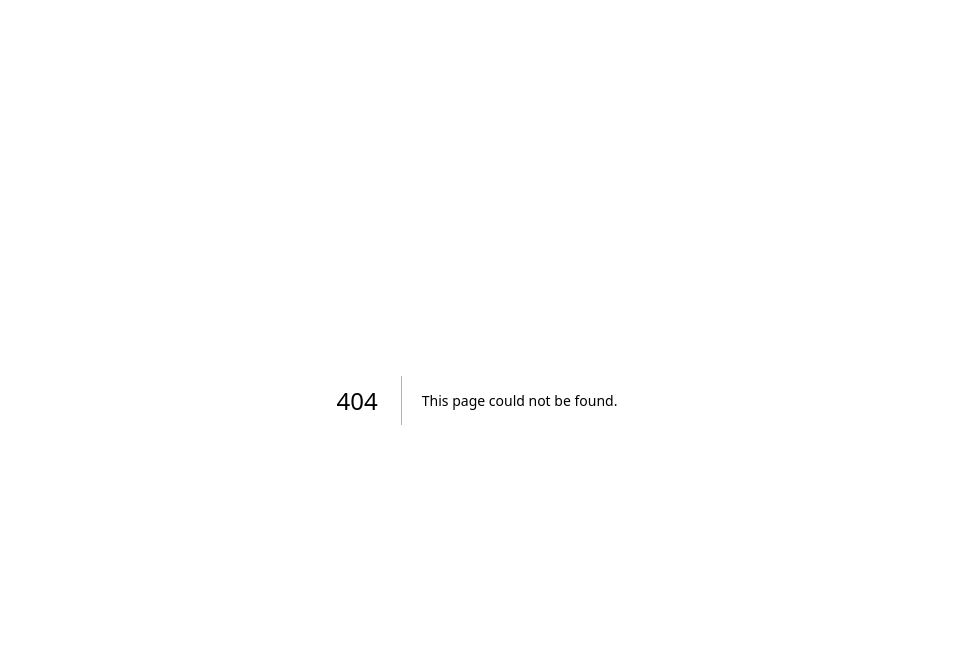
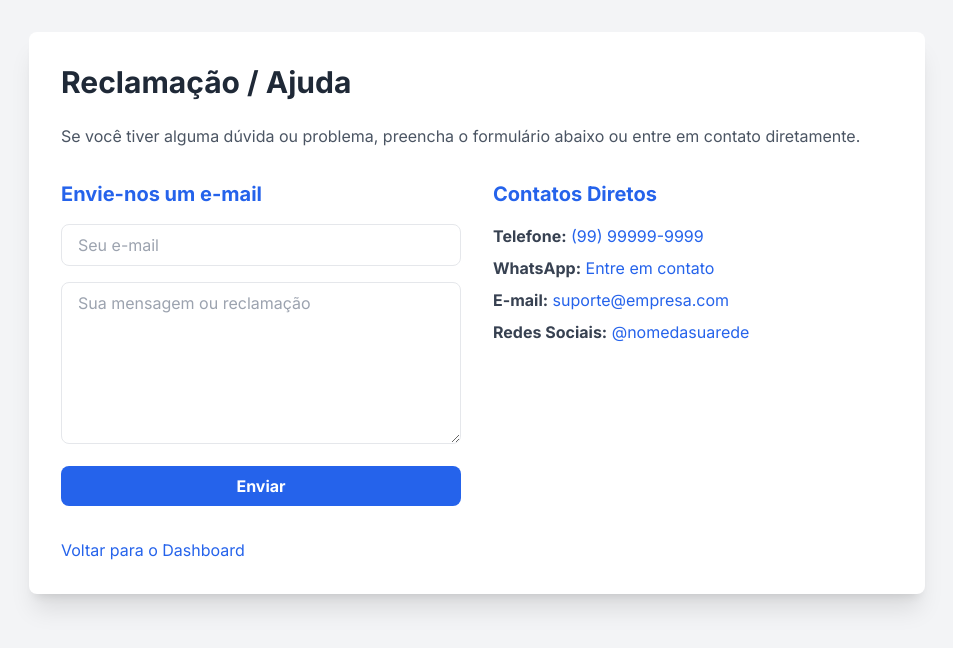
Before and after one commit to amaro-netto/help-desk-frontend, a Next.js app: page /help in a window 1280 px wide. Before the commit this address had no page. Shown: the top 648 px of the page, without its empty margins (163-1116 px from the left). Built offline with nearby package versions, Linux system fonts and the light colour scheme.

Commit message:
feat(ui): Adiciona a página de reclamação e ajuda
- Cria a página `/help` com um formulário para envio de e-mail de contato.
- Inclui uma seção de contatos diretos (telefone, WhatsApp, redes sociais) na página.
- O layout é estilizado com Tailwind CSS para consistência.

```diff
--- /dev/null
+++ b/src/app/help/page.tsx
@@ -0,0 +1,85 @@
+"use client";
+
+import Link from 'next/link';
+import { useState } from 'react';
+
+export default function HelpPage() {
+  const [email, setEmail] = useState('');
+  const [message, setMessage] = useState('');
+
+  const handleEmailSubmit = (e: React.FormEvent) => {
+    e.preventDefault();
+    // Lógica para envio do e-mail ainda não está implementada no backend.
+    // Esta parte do código é apenas para a interface.
+    alert('Sua mensagem foi enviada. O suporte entrará em contato em breve.');
+    setEmail('');
+    setMessage('');
+  };
+
+  return (
+    <div className="flex h-screen bg-gray-100">
+      <main className="flex-1 p-8 overflow-y-auto">
+        <div className="bg-white p-8 rounded-lg shadow-xl w-full max-w-4xl mx-auto">
+          <h1 className="text-3xl font-bold text-gray-800 mb-6">Reclamação / Ajuda</h1>
+          <p className="text-gray-600 mb-8">
+            Se você tiver alguma dúvida ou problema, preencha o formulário abaixo ou entre em contato diretamente.
+          </p>
+
+          <div className="grid md:grid-cols-2 gap-8">
+            {/* Seção do Formulário */}
+            <div>
+              <h2 className="text-xl font-bold text-blue-600 mb-4">Envie-nos um e-mail</h2>
+              <form onSubmit={handleEmailSubmit} className="space-y-4">
+                <input
+                  type="email"
+                  value={email}
+                  onChange={(e) => setEmail(e.target.value)}
+                  placeholder="Seu e-mail"
+                  required
+                  className="w-full px-4 py-2 border rounded-lg focus:outline-none focus:ring-2 focus:ring-blue-500"
+                />
+                <textarea
+                  value={message}
+                  onChange={(e) => setMessage(e.target.value)}
+                  placeholder="Sua mensagem ou reclamação"
+                  required
+                  rows={6}
+                  className="w-full px-4 py-2 border rounded-lg focus:outline-none focus:ring-2 focus:ring-blue-500"
+                />
+                <button
+                  type="submit"
+                  className="w-full text-white font-bold py-2 px-4 rounded-lg bg-blue-600 hover:bg-blue-700 transition duration-200"
+                >
+                  Enviar
+                </button>
+              </form>
+            </div>
+
+            {/* Seção de Contatos */}
+            <div>
+              <h2 className="text-xl font-bold text-blue-600 mb-4">Contatos Diretos</h2>
+              <ul className="space-y-2 text-gray-700">
+                <li>
+                  <strong>Telefone:</strong> <a href="tel:99999999999" className="text-blue-600 hover:underline">(99) 99999-9999</a>
+                </li>
+                <li>
+                  <strong>WhatsApp:</strong> <a href="https://wa.me/99999999999" target="_blank" rel="noopener noreferrer" className="text-blue-600 hover:underline">Entre em contato</a>
+                </li>
+                <li>
+                  <strong>E-mail:</strong> <a href="mailto:suporte@empresa.com" className="text-blue-600 hover:underline">suporte@empresa.com</a>
+                </li>
+                <li>
+                  <strong>Redes Sociais:</strong> <a href="#" target="_blank" rel="noopener noreferrer" className="text-blue-600 hover:underline">@nomedasuarede</a>
+                </li>
+              </ul>
+            </div>
+          </div>
+
+          <div className="mt-8">
+            <Link href="/dashboard" className="text-blue-600 hover:underline">Voltar para o Dashboard</Link>
+          </div>
+        </div>
+      </main>
+    </div>
+  );
+}
```
